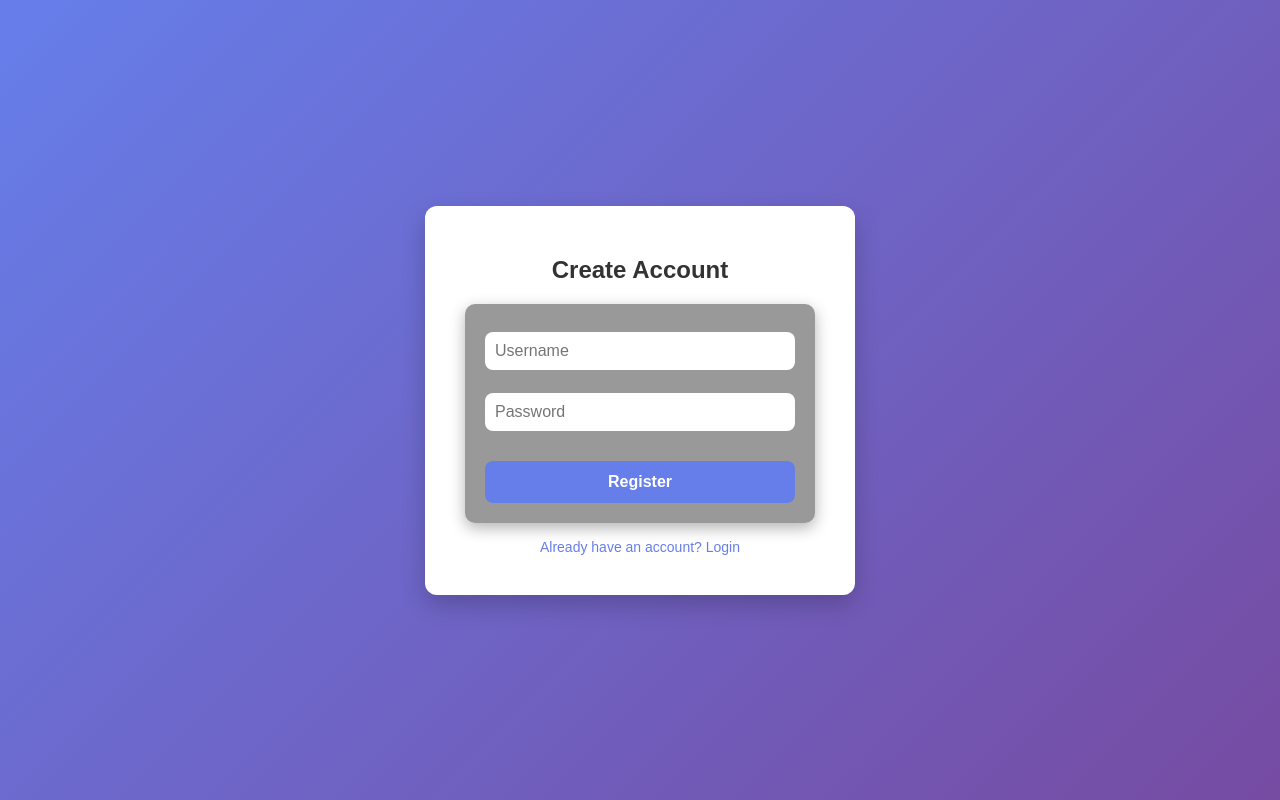
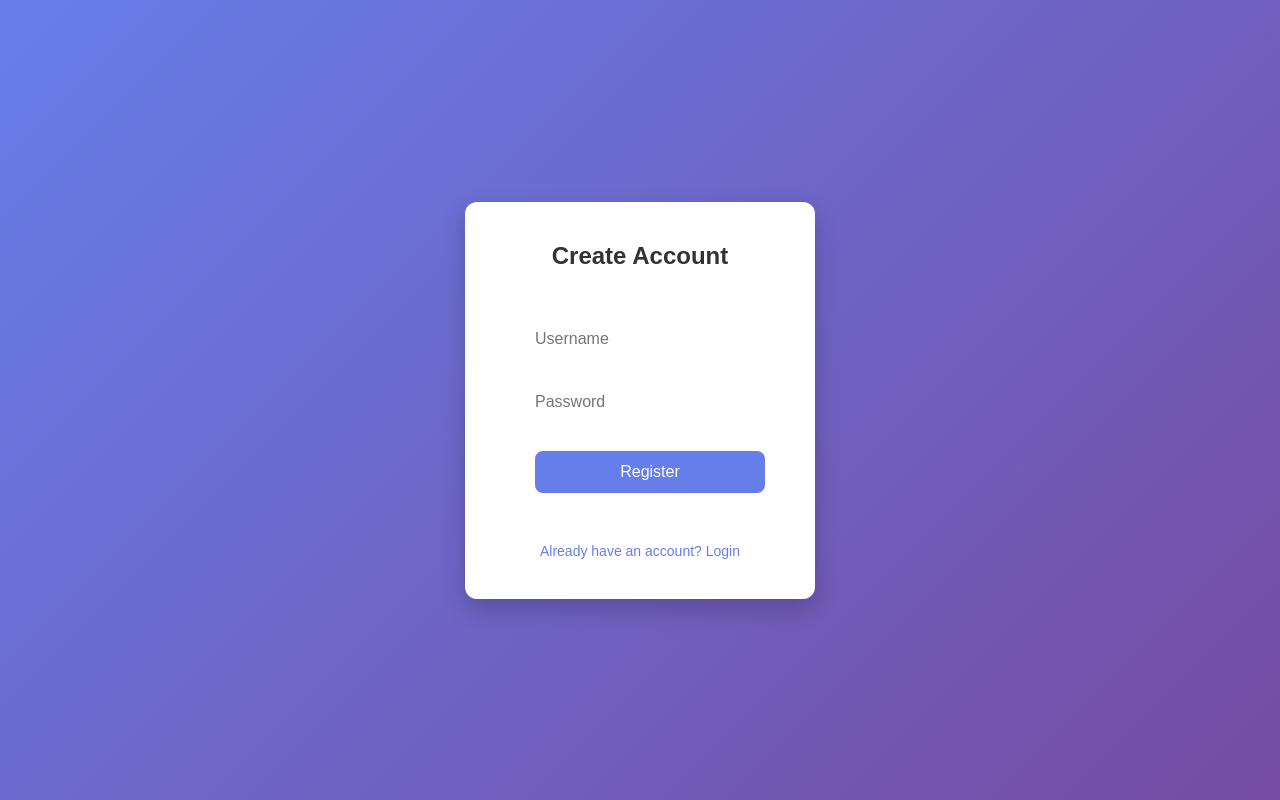
Before and after one commit to Prince159-beep/PrinceSpark, a Flask app: page /register in a window 1280 px wide. Run offline with Flask 3, Linux system fonts and the light colour scheme.

Commit message:
Update style.css

```diff
--- a/static/style.css
+++ b/static/style.css
@@ -1,179 +1,93 @@
-/* =======================
-   General Styles
-======================= */
-<link rel="stylesheet" href="{{ url_for('static', filename='style.css') }}">
-body {
-    font-family: 'Poppins', sans-serif;
-    background: linear-gradient(to right, #00c6ff, #0072ff);
-    margin: 0;
-    padding: 0;
-    color: #fff;
+/* ---------- Global Styles ---------- */
+* {
+  margin: 0;
+  padding: 0;
+  box-sizing: border-box;
 }
 
-a {
-    text-decoration: none;
-    color: #fff;
+body {
+  font-family: Arial, sans-serif;
+  background: linear-gradient(135deg, #4e9af1, #6a5af9);
+  color: #fff;
+  min-height: 100vh;
+  display: flex;
+  flex-direction: column;
+  align-items: center;
+  justify-content: flex-start;
+  padding: 40px 20px;
 }
 
-h1, h2, h3, h4 {
-    margin: 10px 0;
+/* ---------- Headings ---------- */
+h1, h2, h3 {
+  text-align: center;
+  margin-bottom: 20px;
 }
 
-.container {
-    width: 90%;
-    max-width: 1000px;
-    margin: auto;
-    padding: 20px;
+p {
+  margin-bottom: 20px;
+  font-size: 1.1em;
+  line-height: 1.6;
+  text-align: center;
 }
 
-/* =======================
-   Navbar / Header
-======================= */
-nav {
-    display: flex;
-    justify-content: space-between;
-    align-items: center;
-    background-color: rgba(0,0,0,0.7);
-    padding: 10px 20px;
-    border-radius: 0 0 10px 10px;
-    box-shadow: 0 4px 6px rgba(0,0,0,0.2);
+/* ---------- Buttons ---------- */
+.btn {
+  background-color: #fff;
+  color: #4e9af1;
+  border: none;
+  padding: 12px 24px;
+  margin: 10px;
+  border-radius: 8px;
+  font-size: 1em;
+  cursor: pointer;
+  transition: all 0.3s ease;
+  text-decoration: none;
+  display: inline-block;
 }
 
-nav a {
-    margin-left: 15px;
-    font-weight: bold;
+.btn:hover {
+  background-color: #4e9af1;
+  color: #fff;
+  box-shadow: 0 4px 12px rgba(0, 0, 0, 0.2);
 }
 
-nav a:hover {
-    color: #ffea00;
+/* ---------- Forms ---------- */
+form {
+  background-color: rgba(255, 255, 255, 0.1);
+  padding: 20px;
+  border-radius: 10px;
+  max-width: 400px;
+  width: 100%;
+  margin: 20px auto;
 }
 
-/* =======================
-   Buttons
-======================= */
-button, input[type="submit"] {
-    background: #ff6f61;
-    color: #fff;
-    border: none;
-    padding: 10px 20px;
-    font-size: 16px;
-    font-weight: bold;
-    border-radius: 8px;
-    cursor: pointer;
-    transition: 0.3s;
+input[type="text"],
+input[type="password"],
+input[type="email"] {
+  width: 100%;
+  padding: 10px;
+  margin-bottom: 15px;
+  border: none;
+  border-radius: 5px;
 }
 
-button:hover, input[type="submit"]:hover {
-    background: #ff3b2f;
+button[type="submit"] {
+  width: 100%;
 }
 
-/* =======================
-   Forms
-======================= */
-form {
-    background: rgba(0,0,0,0.4);
-    padding: 20px;
-    border-radius: 10px;
-    box-shadow: 0 5px 15px rgba(0,0,0,0.3);
+/* ---------- Quiz Question Blocks ---------- */
+.quiz-question {
+  background-color: rgba(255, 255, 255, 0.15);
+  padding: 15px;
+  border-radius: 8px;
+  margin-bottom: 20px;
 }
 
-input[type="text"], input[type="password"], select {
-    width: 100%;
-    padding: 10px;
-    margin: 8px 0 15px 0;
-    border-radius: 8px;
-    border: none;
-    font-size: 16px;
+/* ---------- Footer ---------- */
+footer {
+  margin-top: auto;
+  text-align: center;
+  font-size: 0.9em;
+  color: #ddd;
+  padding-top: 40px;
 }
-
-/* =======================
-   Dashboard Cards
-======================= */
-.card {
-    background: rgba(255,255,255,0.1);
-    padding: 20px;
-    margin-bottom: 20px;
-    border-radius: 15px;
-    transition: transform 0.3s, background 0.3s;
-}
-
-.card:hover {
-    transform: scale(1.05);
-    background: rgba(255,255,255,0.2);
-}
-
-/* =======================
-   Quiz Page
-======================= */
-.quiz-question {
-    background: rgba(0,0,0,0.4);
-    padding: 15px;
-    margin-bottom: 15px;
-    border-radius: 10px;
-}
-
-.quiz-question p {
-    font-weight: bold;
-}
-
-.quiz-question label {
-    display: block;
-    margin: 5px 0;
-}
-
-/* =======================
-   Leaderboard
-======================= */
-table {
-    width: 100%;
-    border-collapse: collapse;
-    margin-bottom: 20px;
-}
-
-table, th, td {
-    border: 1px solid rgba(255,255,255,0.5);
-}
-
-th, td {
-    padding: 12px;
-    text-align: center;
-}
-
-th {
-    background: rgba(255,255,255,0.2);
-    font-size: 18px;
-}
-
-/* =======================
-   Result Page
-======================= */
-.result {
-    text-align: center;
-    padding: 30px;
-    background: rgba(0,0,0,0.5);
-    border-radius: 15px;
-}
-
-/* =======================
-   Footer
-======================= */
-footer {
-    text-align: center;
-    padding: 15px 0;
-    background: rgba(0,0,0,0.7);
-    margin-top: 20px;
-    border-radius: 10px 10px 0 0;
-}
-
-/* =======================
-   Misc Animations
-======================= */
-button, input[type="submit"], .card {
-    transition: 0.3s ease;
-}
-
-@media (max-width: 768px) {
-    .container {
-        width: 95%;
-    }
-}
```
